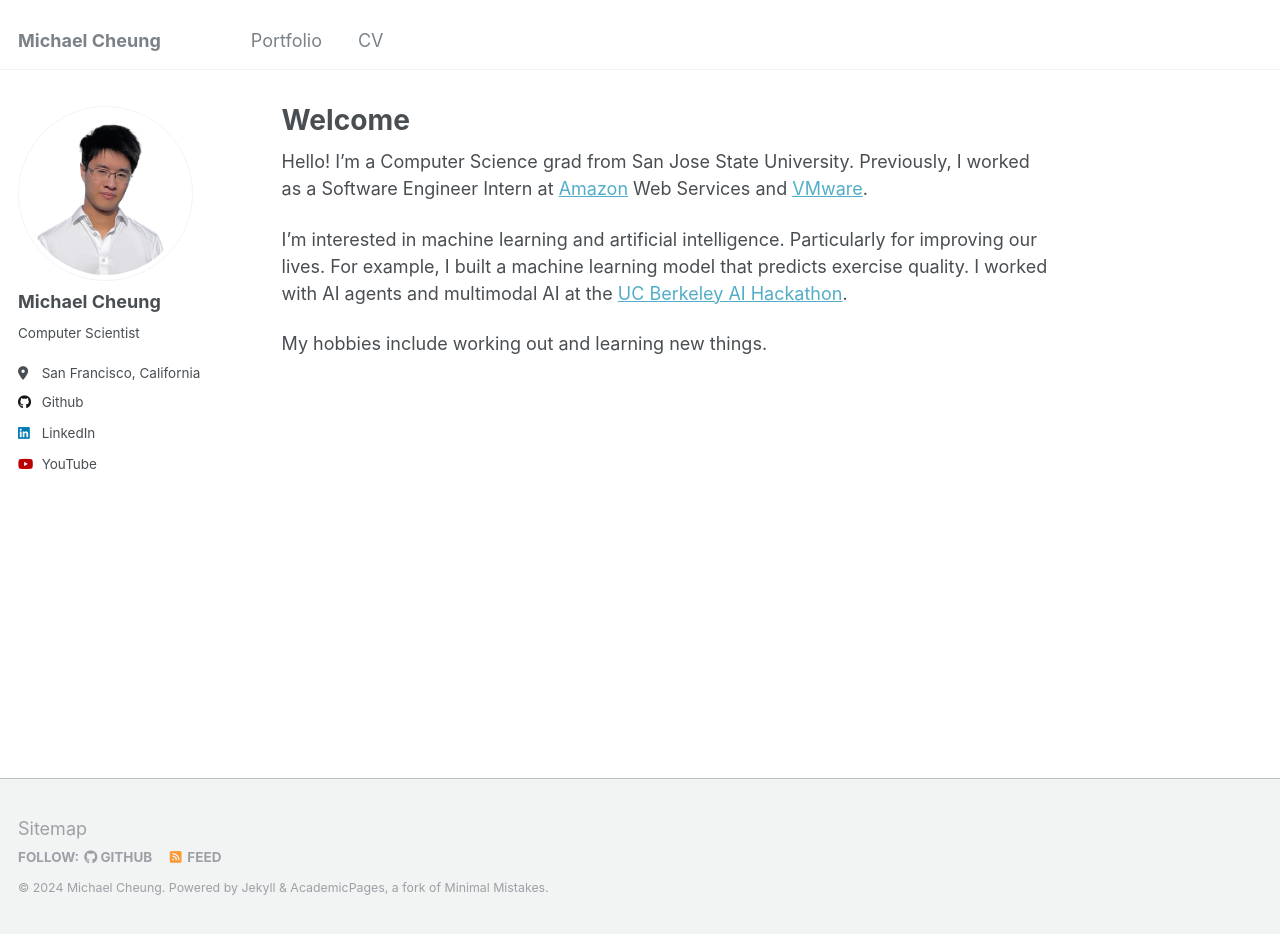
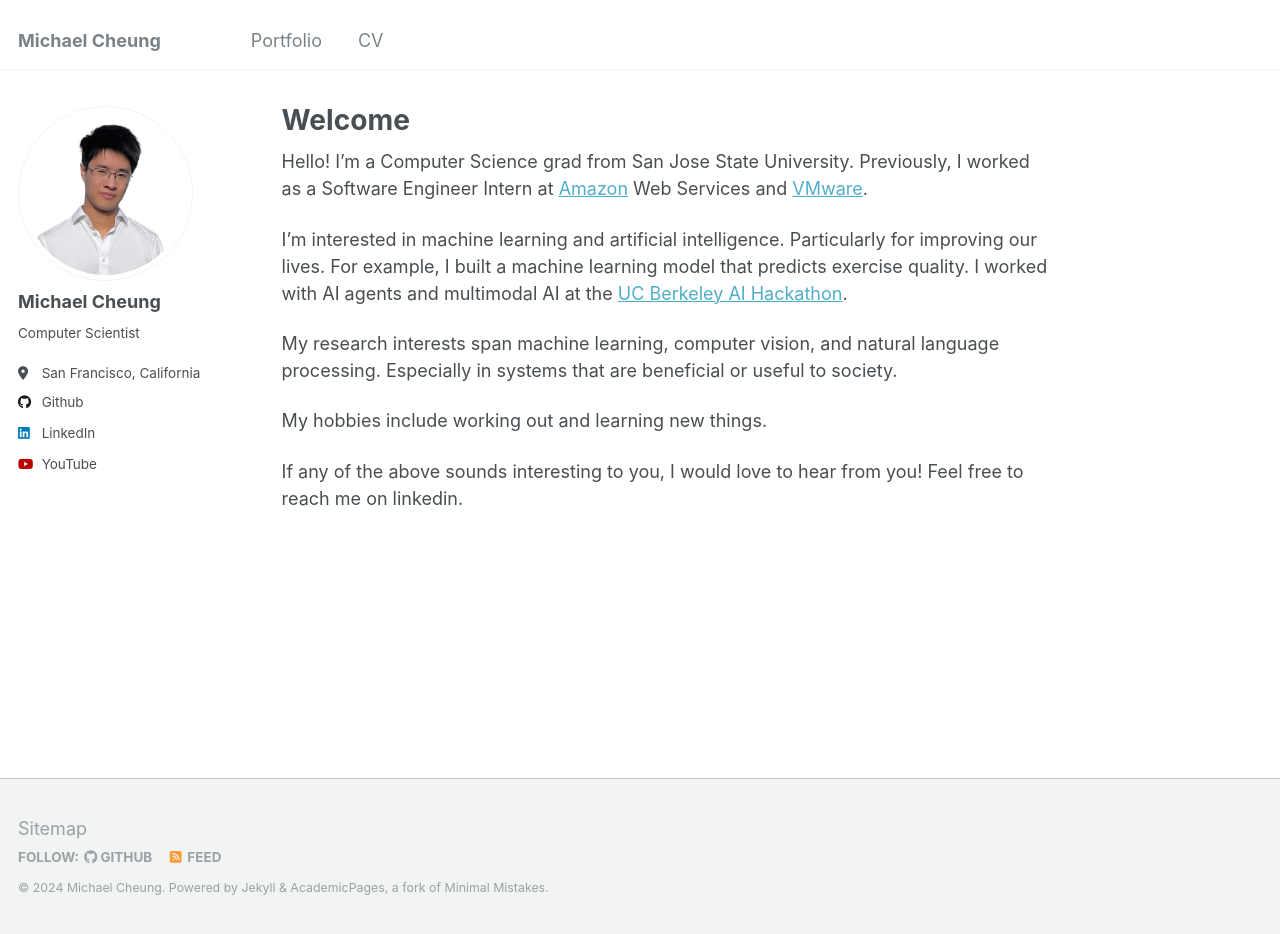
Before and after one commit to cheung0/cheung0.github.io, a Jekyll site: the page built from _pages/about.md, in a window 1280 px wide and 934 px high. Built offline with Jekyll 4.4.1, drawn with Linux system fonts in a browser that asks for light colours.

Commit message:
Update about.md

```diff
--- a/_pages/about.md
+++ b/_pages/about.md
@@ -11,4 +11,8 @@ Hello! I'm a Computer Science grad from San Jose State University. Previously, I
 
 I'm interested in machine learning and artificial intelligence. Particularly for improving our lives. For example, I built a machine learning model that predicts exercise quality. I worked with AI agents and multimodal AI at the [UC Berkeley AI Hackathon](https://devpost.com/software/style-sync?ref_content=user-portfolio&ref_feature=in_progress).
 
+My research interests span machine learning, computer vision, and natural language processing. Especially in systems that are beneficial or useful to society.
+
 My hobbies include working out and learning new things.
+
+If any of the above sounds interesting to you, I would love to hear from you! Feel free to reach me on linkedin.
```
